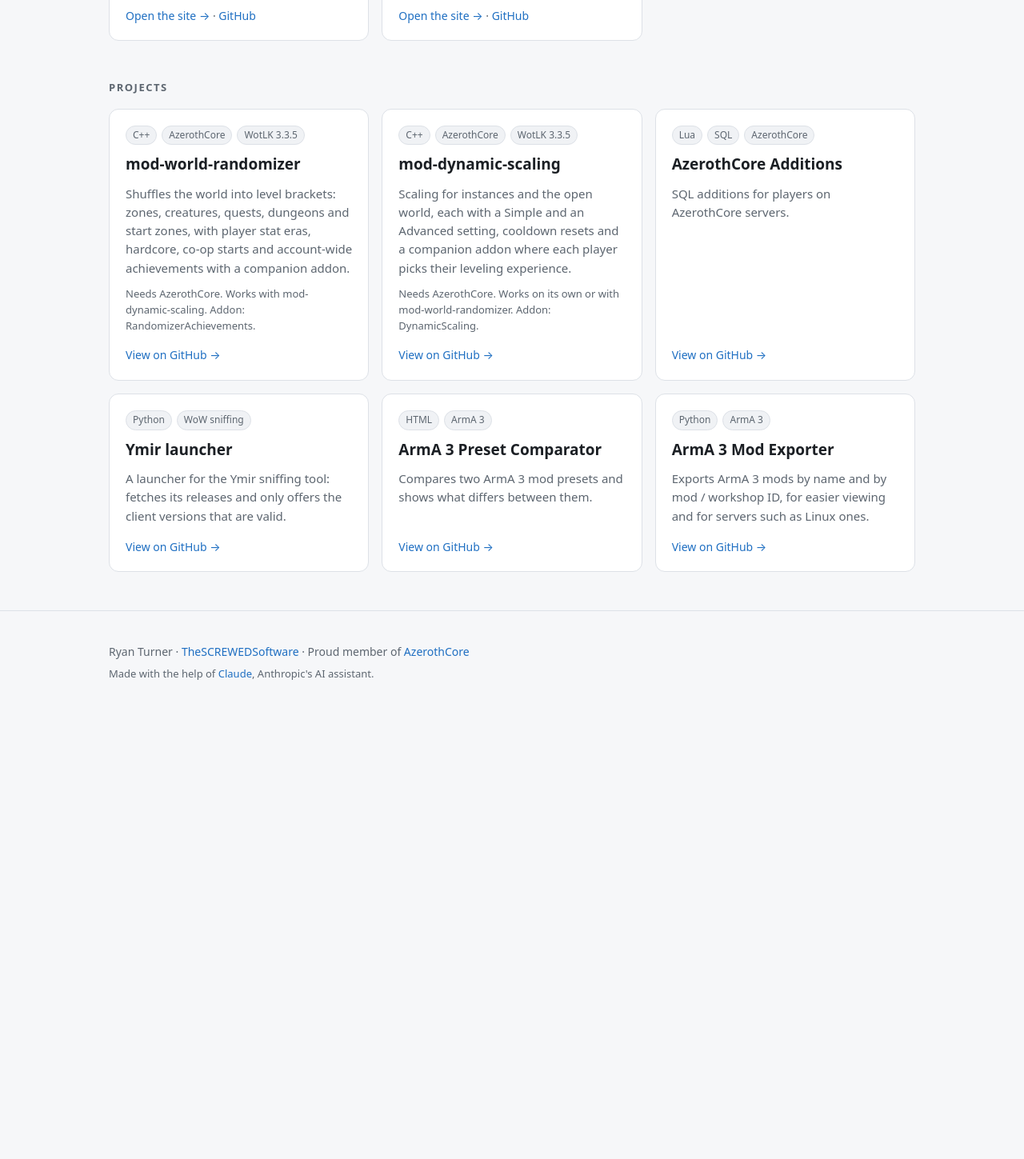
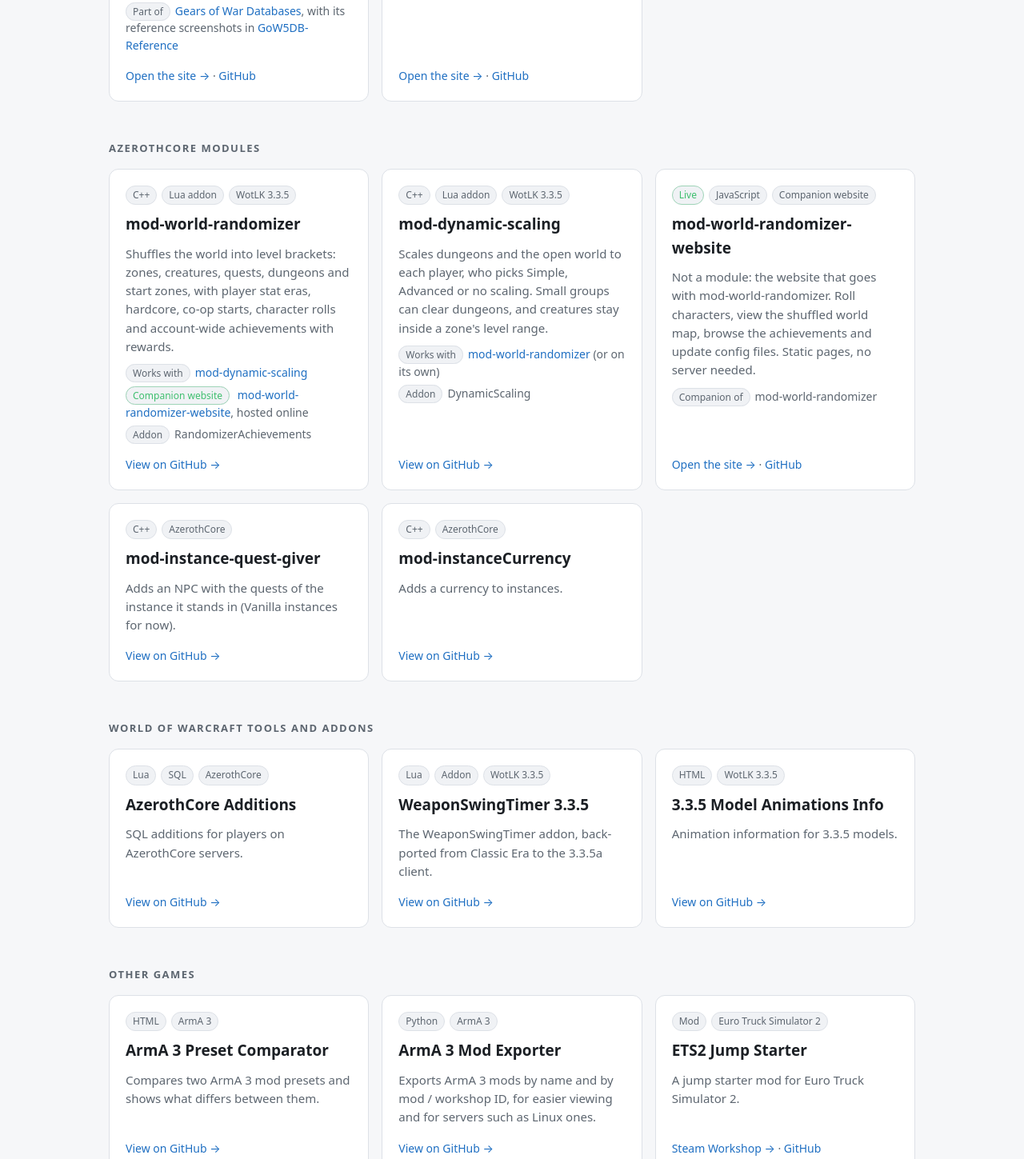
Before and after one commit to TheSCREWEDSoftware/TheSCREWEDSoftware.github.io, a plain HTML site: page index.html in a window 1280 px wide. Shown: the part 1137-2586 px from the top of the page at 80% size. Before the commit the page ends 2037 px from the top, so only its background shows below. Drawn offline with Linux system fonts and the light colour scheme.

Commit message:
Projects by category: modules (with what works together), WoW tools, other games, archived
The World Randomizer family shows how it fits together: mod-world-randomizer works with mod-dynamic-scaling and
has a companion website. GoW5DB links to its new home under Gears of War Databases. Ymir launcher moves to
Archived.

Co-Authored-By: Claude Opus 5.5 <noreply@anthropic.com>

```diff
--- a/index.html
+++ b/index.html
@@ -85,6 +85,10 @@
   .small-note { font-size: 13px !important; }
   .tag.req { color: var(--accent); border-color: color-mix(in srgb, var(--accent) 45%, var(--line)); }
 
+  .rel { display: flex; flex-direction: column; gap: 6px; font-size: 14px; color: var(--muted); }
+  .rel .tag { margin-right: 6px; }
+  .card.archived { opacity: 0.75; }
+  .tag.arch { color: #d9822b; border-color: color-mix(in srgb, #d9822b 45%, var(--line)); }
   footer .made { margin-top: 6px; font-size: 13px; }
   footer { padding: 40px 0 48px; color: var(--muted); font-size: 14px; border-top: 1px solid var(--line);
     margin-top: 40px; }
@@ -171,8 +175,13 @@
         <h3>GoW5DB - Gears 5 Database</h3>
         <p>Everything Gears 5 in one place: characters, weapons, classes, marks, maps, gamemodes, the Fabricator,
           enemies, bundles and more, with build tools. Still being finished and polished.</p>
-        <p class="more"><a href="/GoW5DB/">Open the site &rarr;</a> &middot;
-          <a href="https://github.com/TheSCREWEDSoftware/GoW5DB">GitHub</a></p>
+        <div class="rel">
+          <div><span class="tag">Part of</span><a href="https://github.com/GearsOfWarDatabases">Gears of War
+            Databases</a>, with its reference screenshots in
+            <a href="https://github.com/GearsOfWarDatabases/GoW5DB-Reference">GoW5DB-Reference</a></div>
+        </div>
+        <p class="more"><a href="https://gearsofwardatabases.github.io/GoW5DB/">Open the site &rarr;</a> &middot;
+          <a href="https://github.com/GearsOfWarDatabases/GoW5DB">GitHub</a></p>
       </article>
       <article class="card">
         <div class="tags"><span class="tag live">Live</span><span class="tag">C&amp;C Renegade</span>
@@ -187,27 +196,66 @@
   </section>
 
   <section id="projects">
-    <h2>Projects</h2>
+    <h2>AzerothCore modules</h2>
     <div class="grid">
       <article class="card">
-        <div class="tags"><span class="tag">C++</span><span class="tag">AzerothCore</span>
+        <div class="tags"><span class="tag">C++</span><span class="tag">Lua addon</span>
           <span class="tag">WotLK 3.3.5</span></div>
-        <h3>mod-world-randomizer</h3>
+        <h3 id="mod-world-randomizer">mod-world-randomizer</h3>
         <p>Shuffles the world into level brackets: zones, creatures, quests, dungeons and start zones, with player
-          stat eras, hardcore, co-op starts and account-wide achievements with a companion addon.</p>
-        <p class="small-note">Needs AzerothCore. Works with mod-dynamic-scaling. Addon: RandomizerAchievements.</p>
+          stat eras, hardcore, co-op starts, character rolls and account-wide achievements with rewards.</p>
+        <div class="rel">
+          <div><span class="tag">Works with</span><a href="#mod-dynamic-scaling">mod-dynamic-scaling</a></div>
+          <div><span class="tag live">Companion website</span>
+            <a href="/mod-world-randomizer-website/">mod-world-randomizer-website</a>, hosted online</div>
+          <div><span class="tag">Addon</span>RandomizerAchievements</div>
+        </div>
         <a class="more" href="https://github.com/TheSCREWEDSoftware/mod-world-randomizer">View on GitHub &rarr;</a>
       </article>
-      <article class="card">
-        <div class="tags"><span class="tag">C++</span><span class="tag">AzerothCore</span>
+      <article class="card" id="mod-dynamic-scaling">
+        <div class="tags"><span class="tag">C++</span><span class="tag">Lua addon</span>
           <span class="tag">WotLK 3.3.5</span></div>
         <h3>mod-dynamic-scaling</h3>
-        <p>Scaling for instances and the open world, each with a Simple and an Advanced setting, cooldown resets and a
-          companion addon where each player picks their leveling experience.</p>
-        <p class="small-note">Needs AzerothCore. Works on its own or with mod-world-randomizer. Addon:
-          DynamicScaling.</p>
+        <p>Scales dungeons and the open world to each player, who picks Simple, Advanced or no scaling. Small groups
+          can clear dungeons, and creatures stay inside a zone's level range.</p>
+        <div class="rel">
+          <div><span class="tag">Works with</span><a href="#mod-world-randomizer">mod-world-randomizer</a>
+            (or on its own)</div>
+          <div><span class="tag">Addon</span>DynamicScaling</div>
+        </div>
         <a class="more" href="https://github.com/TheSCREWEDSoftware/mod-dynamic-scaling">View on GitHub &rarr;</a>
       </article>
+      <article class="card" id="mod-world-randomizer-website">
+        <div class="tags"><span class="tag live">Live</span><span class="tag">JavaScript</span>
+          <span class="tag">Companion website</span></div>
+        <h3>mod-world-randomizer-website</h3>
+        <p>Not a module: the website that goes with mod-world-randomizer. Roll characters, view the shuffled world
+          map, browse the achievements and update config files. Static pages, no server needed.</p>
+        <div class="rel">
+          <div><span class="tag">Companion of</span>mod-world-randomizer</div>
+        </div>
+        <p class="more"><a href="/mod-world-randomizer-website/">Open the site &rarr;</a> &middot;
+          <a href="https://github.com/TheSCREWEDSoftware/mod-world-randomizer-website">GitHub</a></p>
+      </article>
+      <article class="card">
+        <div class="tags"><span class="tag">C++</span><span class="tag">AzerothCore</span></div>
+        <h3>mod-instance-quest-giver</h3>
+        <p>Adds an NPC with the quests of the instance it stands in (Vanilla instances for now).</p>
+        <a class="more" href="https://github.com/TheSCREWEDSoftware/mod-instance-quest-giver">View on GitHub
+          &rarr;</a>
+      </article>
+      <article class="card">
+        <div class="tags"><span class="tag">C++</span><span class="tag">AzerothCore</span></div>
+        <h3>mod-instanceCurrency</h3>
+        <p>Adds a currency to instances.</p>
+        <a class="more" href="https://github.com/TheSCREWEDSoftware/mod-instanceCurrency">View on GitHub &rarr;</a>
+      </article>
+    </div>
+  </section>
+
+  <section id="wow">
+    <h2>World of Warcraft tools and addons</h2>
+    <div class="grid">
       <article class="card">
         <div class="tags"><span class="tag">Lua</span><span class="tag">SQL</span>
           <span class="tag">AzerothCore</span></div>
@@ -216,12 +264,26 @@
         <a class="more" href="https://github.com/TheSCREWEDSoftware/AzerothCore-Additions">View on GitHub &rarr;</a>
       </article>
       <article class="card">
-        <div class="tags"><span class="tag">Python</span><span class="tag">WoW sniffing</span></div>
-        <h3>Ymir launcher</h3>
-        <p>A launcher for the Ymir sniffing tool: fetches its releases and only offers the client versions that are
-          valid.</p>
-        <a class="more" href="https://github.com/TheSCREWEDSoftware/ymir-launcher-python">View on GitHub &rarr;</a>
+        <div class="tags"><span class="tag">Lua</span><span class="tag">Addon</span>
+          <span class="tag">WotLK 3.3.5</span></div>
+        <h3>WeaponSwingTimer 3.3.5</h3>
+        <p>The WeaponSwingTimer addon, back-ported from Classic Era to the 3.3.5a client.</p>
+        <a class="more" href="https://github.com/TheSCREWEDSoftware/WeaponSwingTimer-335-ac">View on GitHub
+          &rarr;</a>
       </article>
+      <article class="card">
+        <div class="tags"><span class="tag">HTML</span><span class="tag">WotLK 3.3.5</span></div>
+        <h3>3.3.5 Model Animations Info</h3>
+        <p>Animation information for 3.3.5 models.</p>
+        <a class="more" href="https://github.com/TheSCREWEDSoftware/3.3.5-Model-Animations-Info">View on GitHub
+          &rarr;</a>
+      </article>
+    </div>
+  </section>
+
+  <section id="other">
+    <h2>Other games</h2>
+    <div class="grid">
       <article class="card">
         <div class="tags"><span class="tag">HTML</span><span class="tag">ArmA 3</span></div>
         <h3>ArmA 3 Preset Comparator</h3>
@@ -236,6 +298,28 @@
           ones.</p>
         <a class="more" href="https://github.com/TheSCREWEDSoftware/ArmA-3-Mod-Exporter">View on GitHub &rarr;</a>
       </article>
+      <article class="card">
+        <div class="tags"><span class="tag">Mod</span><span class="tag">Euro Truck Simulator 2</span></div>
+        <h3>ETS2 Jump Starter</h3>
+        <p>A jump starter mod for Euro Truck Simulator 2.</p>
+        <p class="more"><a href="https://steamcommunity.com/sharedfiles/filedetails/?id=1656493080">Steam
+          Workshop &rarr;</a> &middot;
+          <a href="https://github.com/TheSCREWEDSoftware/ets2-jump-starter">GitHub</a></p>
+      </article>
+    </div>
+  </section>
+
+  <section id="archived">
+    <h2>Archived</h2>
+    <div class="grid">
+      <article class="card archived">
+        <div class="tags"><span class="tag arch">Archived</span><span class="tag">Python</span>
+          <span class="tag">WoW sniffing</span></div>
+        <h3>Ymir launcher</h3>
+        <p>A launcher for the Ymir sniffing tool: fetched its releases and only offered the client versions that were
+          valid. Archived on 30 October 2026, as Ymir is no longer developed.</p>
+        <a class="more" href="https://github.com/TheSCREWEDSoftware/ymir-launcher-python">View on GitHub &rarr;</a>
+      </article>
     </div>
   </section>
 </main>
@@ -243,7 +327,8 @@
 <footer>
   <div class="wrap">Ryan Turner &middot; <a href="https://github.com/TheSCREWEDSoftware">TheSCREWEDSoftware</a>
     &middot; Proud member of <a href="https://github.com/azerothcore">AzerothCore</a>
-    <div class="made">Made with the help of <a href="https://claude.ai">Claude</a>, Anthropic's AI assistant.</div></div>
+    <div class="made">Made with the help of <a href="https://claude.ai">Claude</a>, Anthropic's AI assistant.</div>
+  </div>
 </footer>
 
 </body>
```
